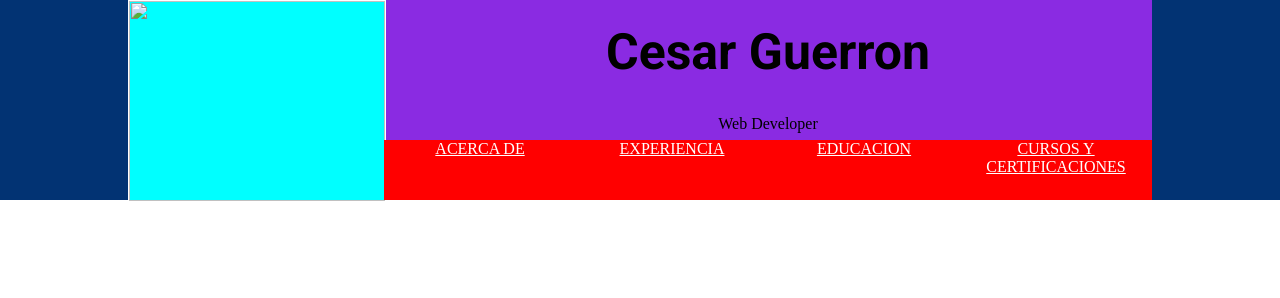
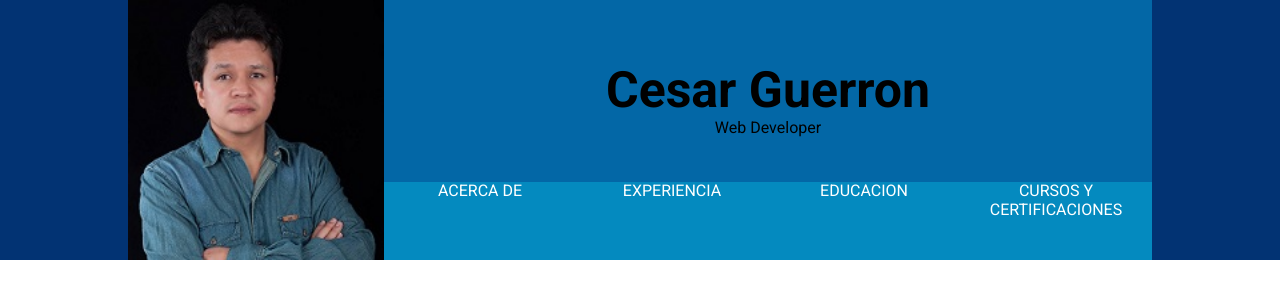
Before and after one commit to guerronc/guerronc.github.io, a plain HTML site: page index.html in a window 1280 px wide. Drawn offline with Linux system fonts and the light colour scheme.

Commit message:
Modify Header

```diff
--- a/index.html
+++ b/index.html
@@ -12,7 +12,7 @@
     <header class="header">
       <div class="header__container">
         <div class="header__imagen">
-          <img class="header__imagen-perfil" src="" alt="" />
+          <img class="header__imagen-perfil" src="src/assets/image/perfil.jpg" alt="" />
         </div>
         <div class="header__container-navbar">
           <div class="header__titulo">
--- a/src/assets/styles/style.css
+++ b/src/assets/styles/style.css
@@ -5,10 +5,14 @@
 #FFFFFF Color Claro
 */
 
+body{
+    font-family: 'Roboto', sans-serif;
+}
+
 .header{
     background-color: #023373;
     width: 100%;
-    height: 200px;
+    height: auto;
 }
 
 .header__container{
@@ -17,18 +21,16 @@
     grid-template-columns: 25% 75%;
     grid-template-rows: 1fr;
     margin: 0 auto;
-    background-color: blueviolet;
+    background-color:#0367A6;
     height: 100%;
 }
 
 .header__imagen{
-    background-color:aqua;
     width: 100%;
     height: 100%;
 
 }
 .header__imagen-perfil{
-    border: 1px solid white;
     width: 100%;
     height: 100%;
 }
@@ -50,6 +52,12 @@
     font-family: 'Roboto', sans-serif;
     font-weight: 700;
     font-size: 50px;
+    margin-bottom: 0px;
+}
+
+.header__titulo p{
+    font-family: 'Roboto', sans-serif;
+    margin-top: 0px;
 }
 
 .header__navbar{
@@ -62,10 +70,11 @@
 }
 
 .header__navbar-item{
+    text-decoration: none;
     color: white;
     font-size: 16px;
     text-transform: uppercase;
-    background-color: red;
+    background-color: #048ABF;
     width: 100%;
     height: 100%;
     text-align: center;
@@ -73,5 +82,6 @@
 }
 
 .header__navbar-item:hover{
-    background-color: blue;
+    background-color: black;
+    color: white;
 }
```
Also changed, not shown: docs/index.html (deleted, +0 -11 lines).
